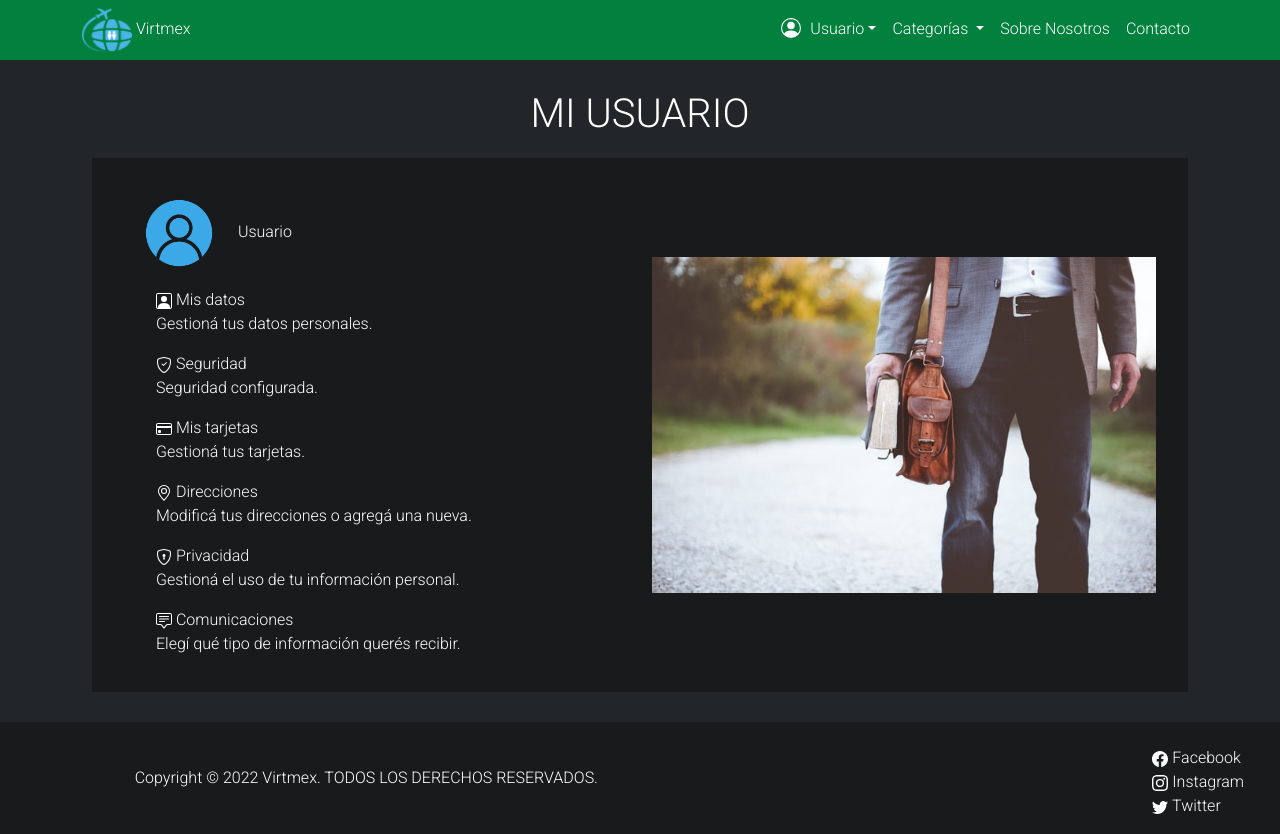
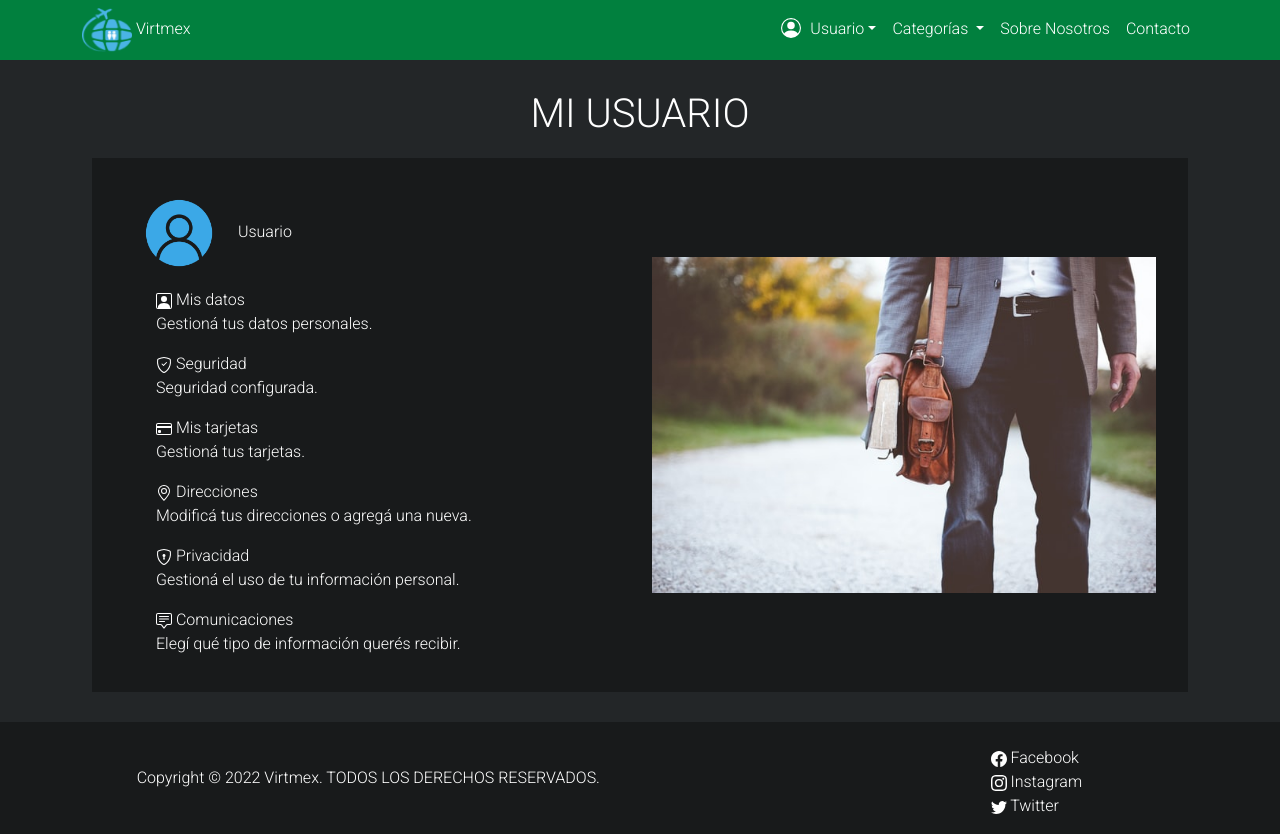
Before and after one commit to castrodrigo7/virmex, a website: page pages/usuario.html in a window 1280 px wide. Drawn offline with nearby package versions, Linux system fonts and the light colour scheme.

Commit message:
ultimos arreglos 2

```diff
--- a/pages/usuario.html
+++ b/pages/usuario.html
@@ -126,12 +126,12 @@
     </section>
   </main>
   <footer><!-- Pie de pagina -->
-    <section class="container-fluid row align-items-center">
+    <section class="row align-items-center">
       <div class="col-7 text-center">
         <span>Copyright © 2022 Virtmex. TODOS LOS DERECHOS RESERVADOS.</span>
       </div>
       <!-- Redes Sociales -->
-      <div class="col-5 d-flex justify-content-end pt-4">
+      <div class="col-5 d-flex justify-content-center pt-4">
         <ul class="">
           <li><svg xmlns="http://www.w3.org/2000/svg" width="16" height="16" fill="currentColor" class="bi bi-facebook" viewBox="0 0 16 16">
           <path d="M16 8.049c0-4.446-3.582-8.05-8-8.05C3.58 0-.002 3.603-.002 8.05c0 4.017 2.926 7.347 6.75 7.951v-5.625h-2.03V8.05H6.75V6.275c0-2.017 1.195-3.131 3.022-3.131.876 0 1.791.157 1.791.157v1.98h-1.009c-.993 0-1.303.621-1.303 1.258v1.51h2.218l-.354 2.326H9.25V16c3.824-.604 6.75-3.934 6.75-7.951z"/>
```
Also changed, not shown: pages/categorias.html (+2 -2 lines), pages/contacto.html (+2 -2 lines), pages/sobre-nosotros.html (+2 -2 lines), resources/20220129_165302.jpg (deleted), resources/conten1.jpg (deleted).
